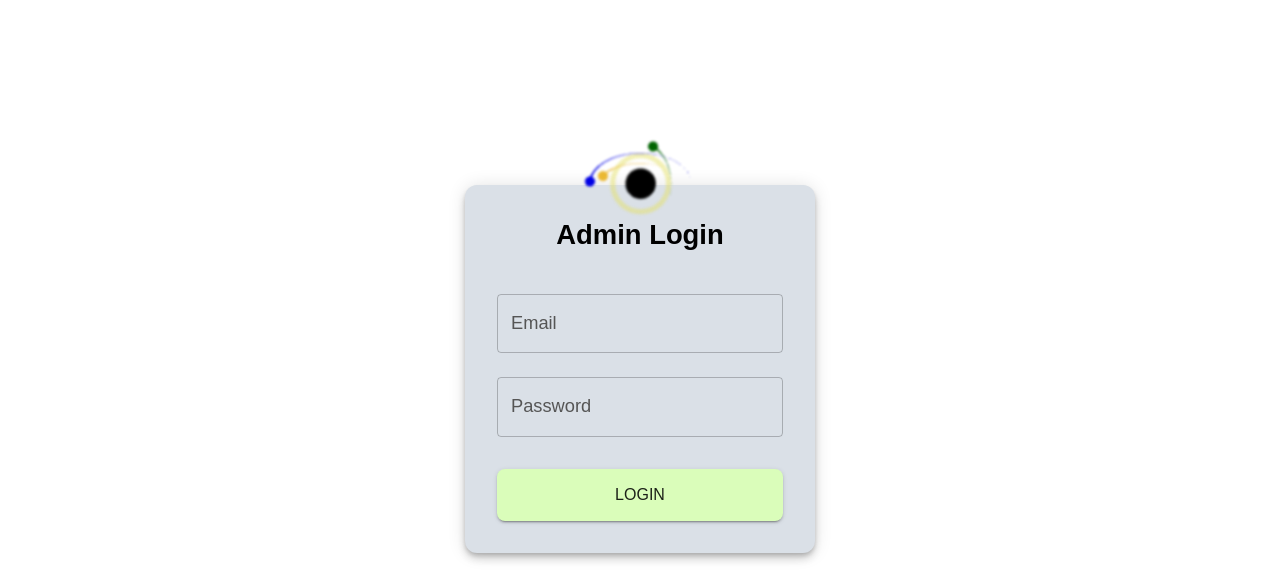
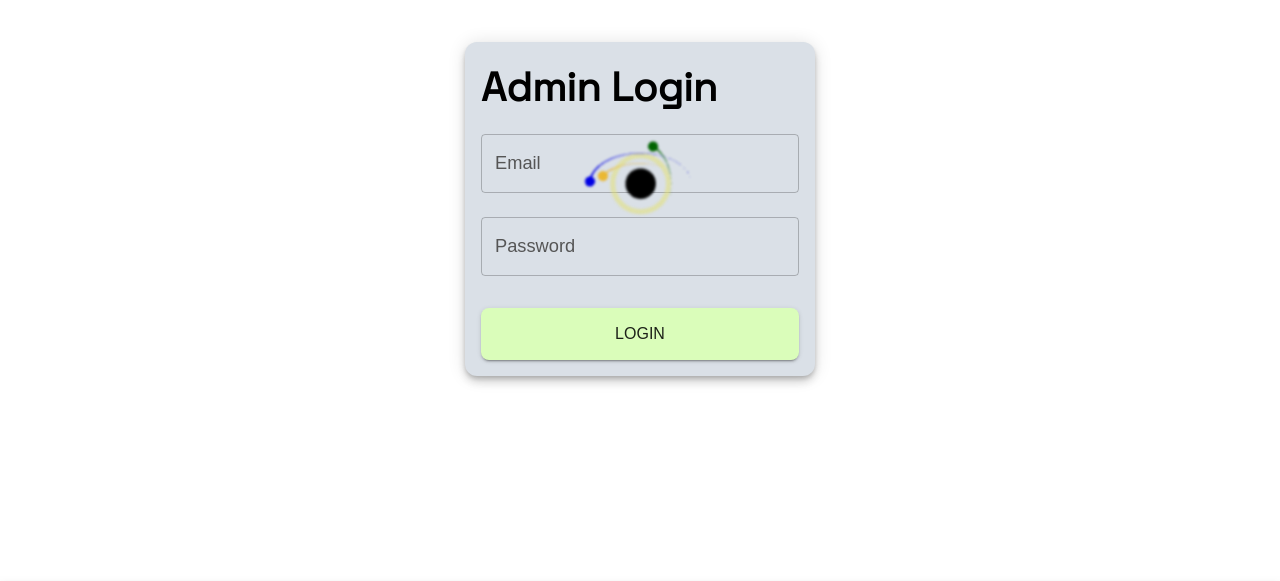
Before and after one commit to YashNarK/my-next-portfolio, a Next.js app: page /login in a window 1280 px wide. Shown: the part 216-797 px from the top of the page. Built offline with nearby package versions, Linux system fonts and the light colour scheme; no server answers.

Commit message:
modifed fonst in login page

```diff
--- a/src/app/login/page.tsx
+++ b/src/app/login/page.tsx
@@ -40,29 +40,19 @@ export default function LoginPage() {
   };
 
   return (
-    // <div style={{ padding: 40 }}>
-    //   <input
-    //     value={email}
-    //     onChange={(e) => setEmail(e.target.value)}
-    //     placeholder="Email"
-    //   />
-    //   <input
-    //     value={password}
-    //     onChange={(e) => setPassword(e.target.value)}
-    //     placeholder="Password"
-    //     type="password"
-    //   />
-    //   <button onClick={login}>Login</button>
-    // </div>
     <Box
-      mt={20}
       minHeight="100%"
       display="flex"
       justifyContent="center"
       alignItems="center"
     >
-      <Paper elevation={6} sx={{ padding: 4, width: 350, borderRadius: 3 }}>
-        <Typography variant="h5" fontWeight="bold" textAlign="center" mb={3}>
+      <Paper elevation={6} sx={{ padding: 2, width: 350, borderRadius: 3 }}>
+        <Typography
+          variant="codeLike"
+          fontWeight="bold"
+          textAlign="center"
+          mb={3}
+        >
           Admin Login
         </Typography>
 
@@ -74,7 +64,6 @@ export default function LoginPage() {
           value={email}
           onChange={(e) => setEmail(e.target.value)}
           margin="normal"
-
         />
 
         <TextField
@@ -97,6 +86,9 @@ export default function LoginPage() {
           Login
         </Button>
       </Paper>
+      <Typography>
+
+      </Typography>
     </Box>
   );
 }
```
